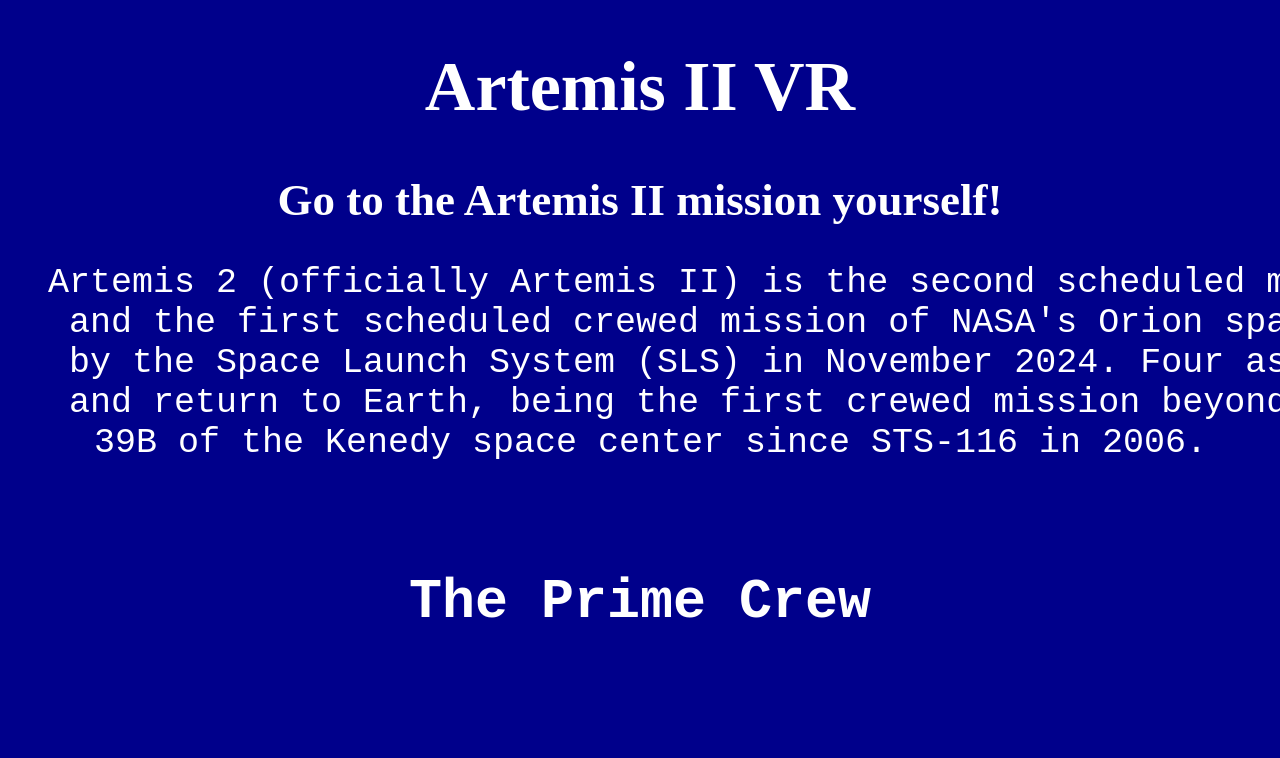
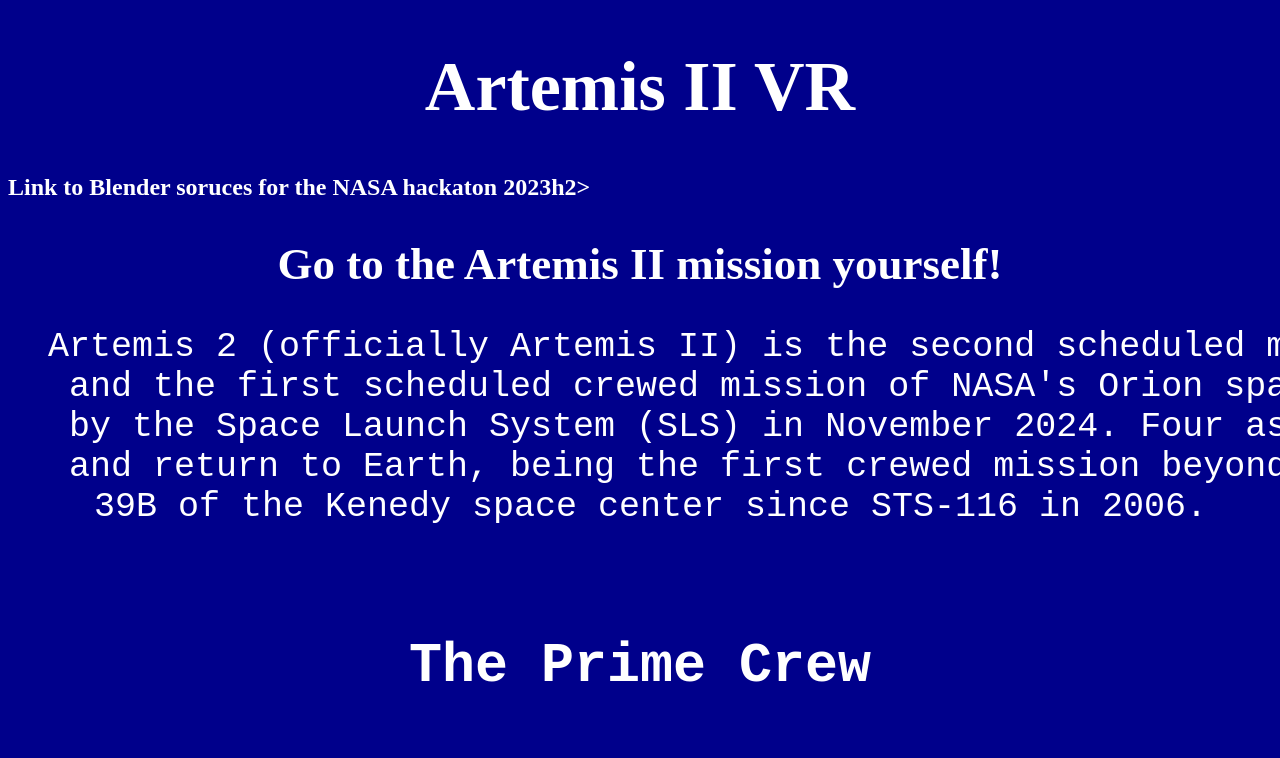
Before and after one commit to babahahahahi/babahahahahi.github.io, a plain HTML site: page index.html in a window 1280 px wide. Shown: the top 758 px of the page. Drawn offline with Linux system fonts and the light colour scheme.

Commit message:
Update index.html

```diff
--- a/index.html
+++ b/index.html
@@ -10,6 +10,7 @@
 </head>
 <body style="background-color:darkblue;">
 <h1 style="font-size:70px;text-align:center;"><b>Artemis II VR</b></h2>
+	<h2>Link to Blender soruces for the NASA hackaton 2023<a href="aaa.html"/></a>h2>
 <h2 style="font-size:45px;text-align:center;">Go to the Artemis II mission yourself!</h2>
 <pre style="font-size:35px;text-align:center;"><blockquote cite="http://www.worldwildlife.org/who/index.html">Artemis 2 (officially Artemis II) is the second scheduled mission of NASA's Artemis program
  and the first scheduled crewed mission of NASA's Orion spacecraft, currently planned to be launched
```
